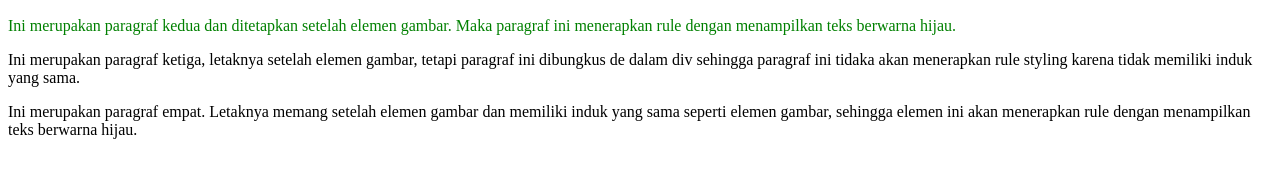
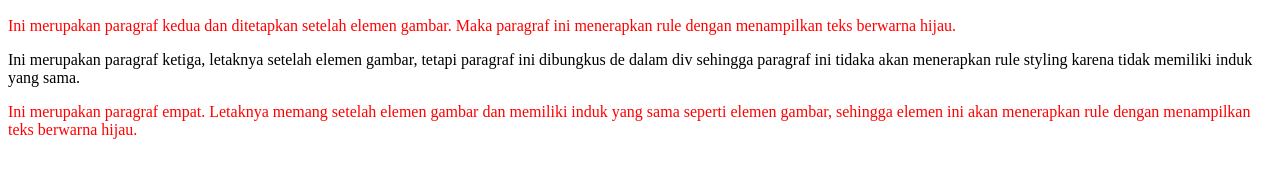
Before and after one commit to yazrolsurya60-bot/ProjectDBS, a plain HTML site: page index12.html in a window 1280 px wide. Shown: the part 399-572 px from the top of the page. Drawn offline with Linux system fonts and the light colour scheme.

Commit message:
feat : styles6 : yazrol

```diff
--- a/styles6.css
+++ b/styles6.css
@@ -1,4 +1,10 @@
 /*Rule akan ditetapkan pada elemen paragraf yang berada tepat setelah elemen img*/
+/*Adjacent Sibling Selector (+)*/
 img + p {
     color: green;
 }
+
+/*General Sibling Selector (~)*/
+img ~ p {
+    color: red;
+}
```
